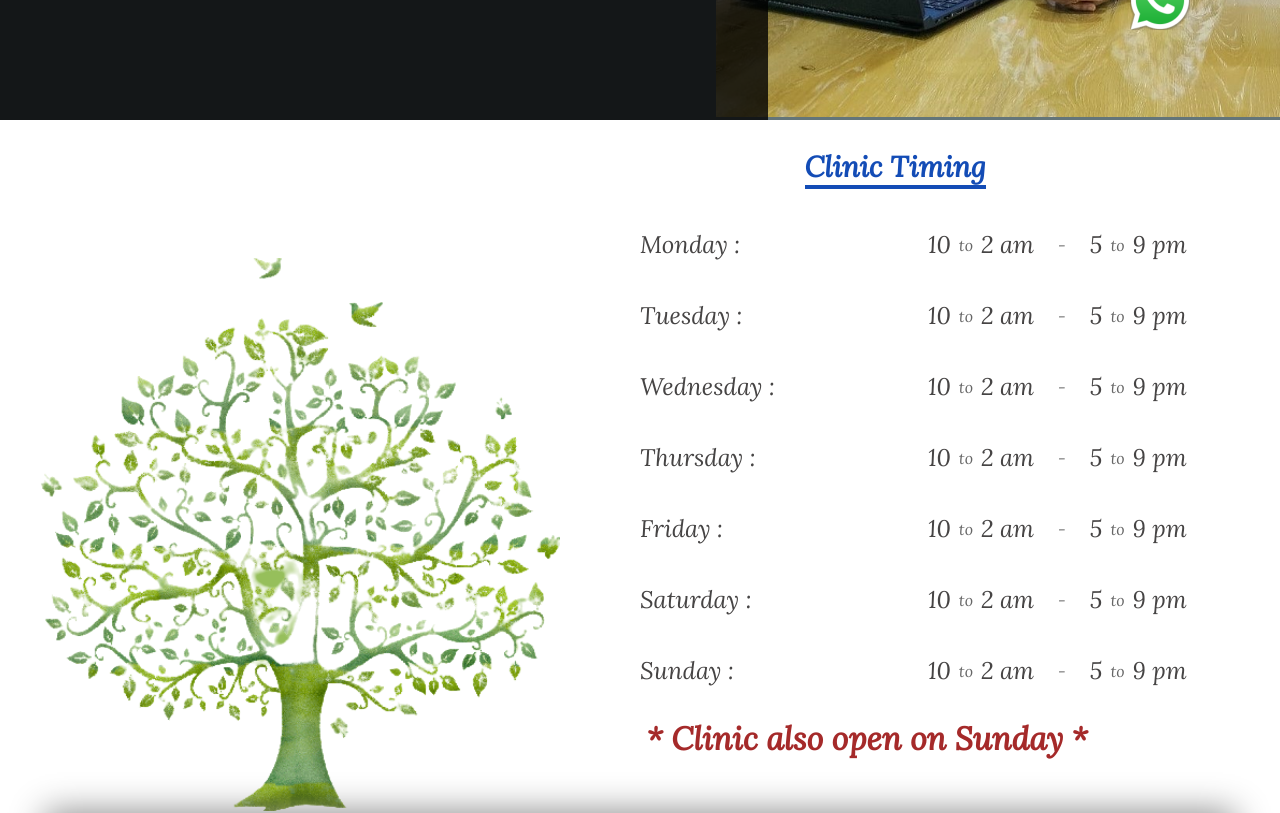
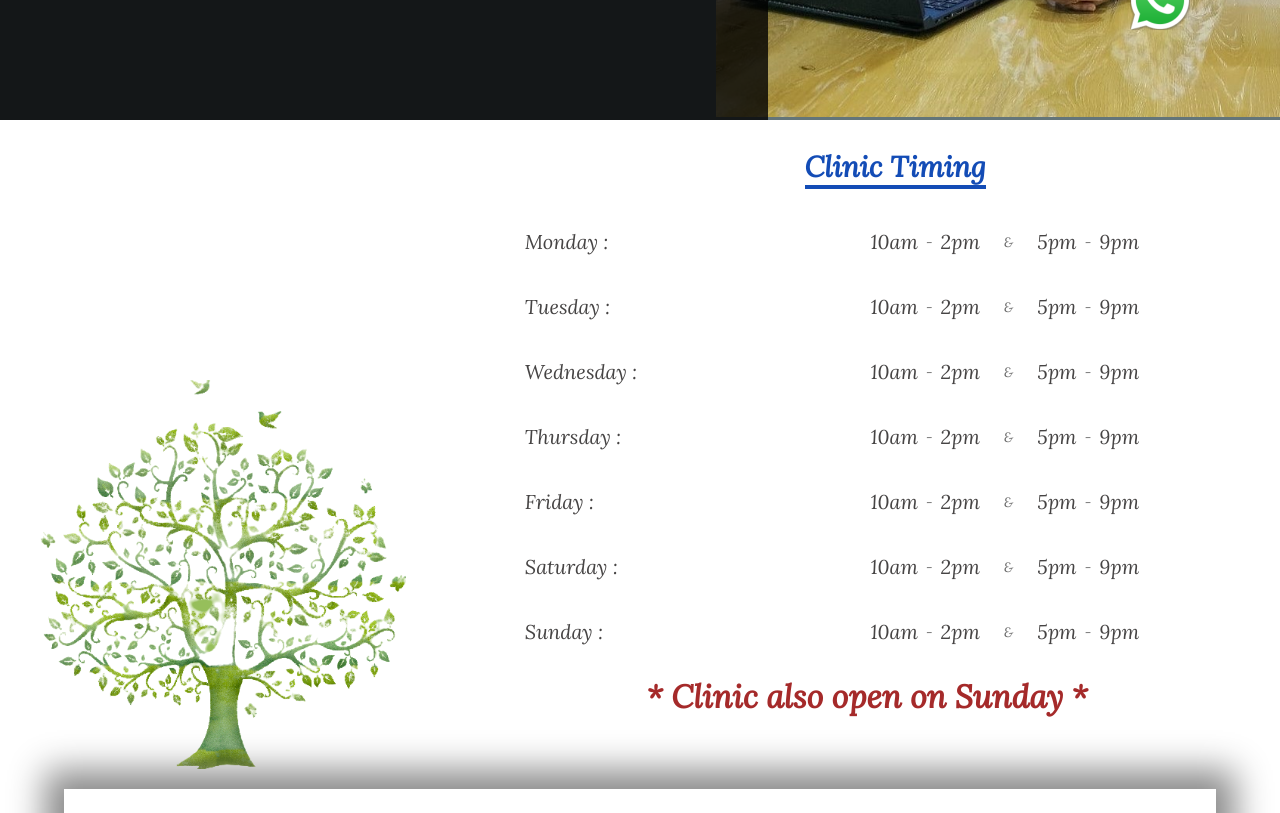
Before and after one commit to gitsairaj/divine-classical-homeopathy-1, a Next.js app: page / in a window 1280 px wide. Shown: the part 680-1493 px from the top of the page. Built offline with nearby package versions, Linux system fonts and the light colour scheme; grey boxes are pictures that could not be loaded.

Commit message:
background image corrected

```diff
--- a/src/components/AboutMeComponent/index.js
+++ b/src/components/AboutMeComponent/index.js
@@ -40,9 +40,9 @@ export default function AboutMeComponent() {
                         allDays.map((item) => {
                             return (
                                 <div key={item} className={styles.timeCont}>
-                                    <p className={styles.day}> 10 <p className={styles.to}>to</p> 2 am </p>
-                                    <p className={styles.to}>-</p>
-                                    <p className={styles.day}> 5 <p className={styles.to}>to</p> 9 pm</p>
+                                    <p className={styles.day}> 10am <p className={styles.to}>-</p> 2pm </p>
+                                    <p className={styles.to}>&</p>
+                                    <p className={styles.day}> 5pm <p className={styles.to}>-</p> 9pm</p>
                                 </div>
                             )
                         })
--- a/src/components/AboutMeComponent/styles.module.css
+++ b/src/components/AboutMeComponent/styles.module.css
@@ -72,7 +72,7 @@
     align-items: flex-end;
     background-image: url('../../../public/tree.png');
     background-repeat: no-repeat ;
-    background-size: auto 80%;
+    background-size: auto 60%;
     background-attachment: fixed;
     background-position-x: 5vh ;
     background-position-y: bottom;
@@ -89,7 +89,7 @@
 }
 
 .scheduleCont{
-    width: 50%;
+    width: 60%;
     height: auto;
     display: flex;
     justify-content: center ;
@@ -107,7 +107,7 @@
 }
 
 .day{
-    font-size: 1.5rem;
+    font-size: 1.25rem;
     font-weight: 500;
     color: #464444;
     margin: 0;
@@ -126,7 +126,7 @@
 }
 
 .to{
-    font-size: 1rem;
+    font-size: 0.85rem;
     font-weight: 400;
     color: #666666;
     margin: 0;
```
